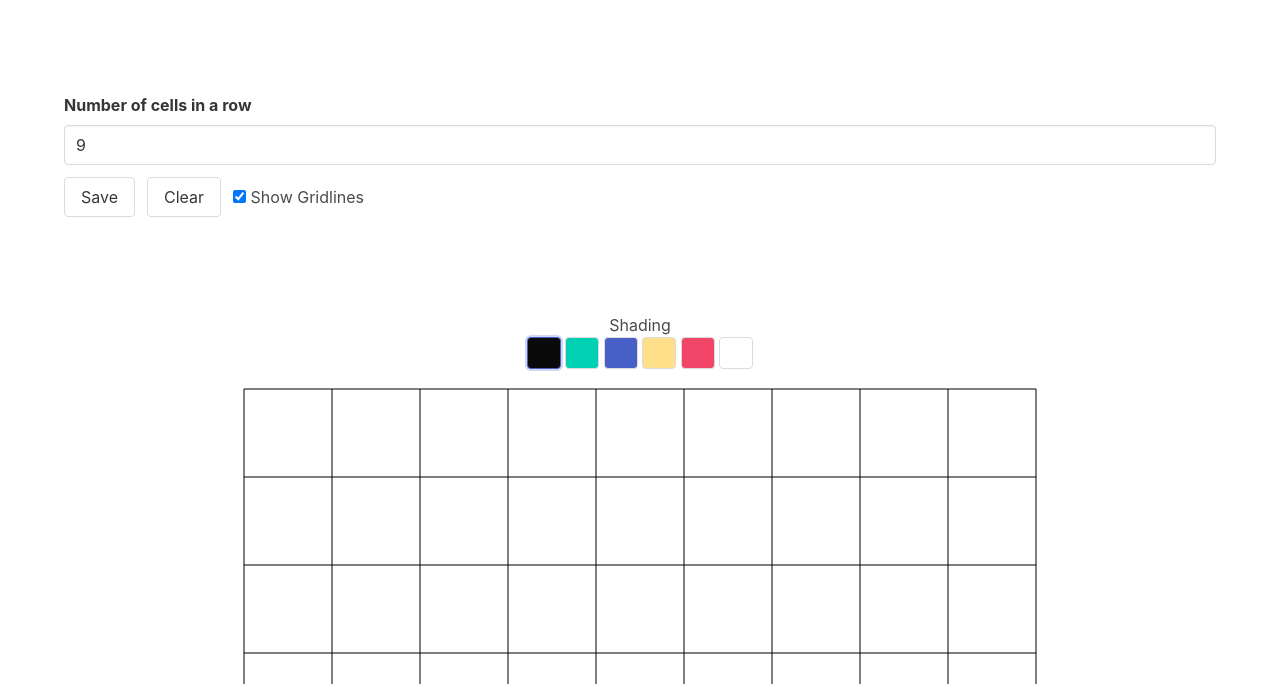
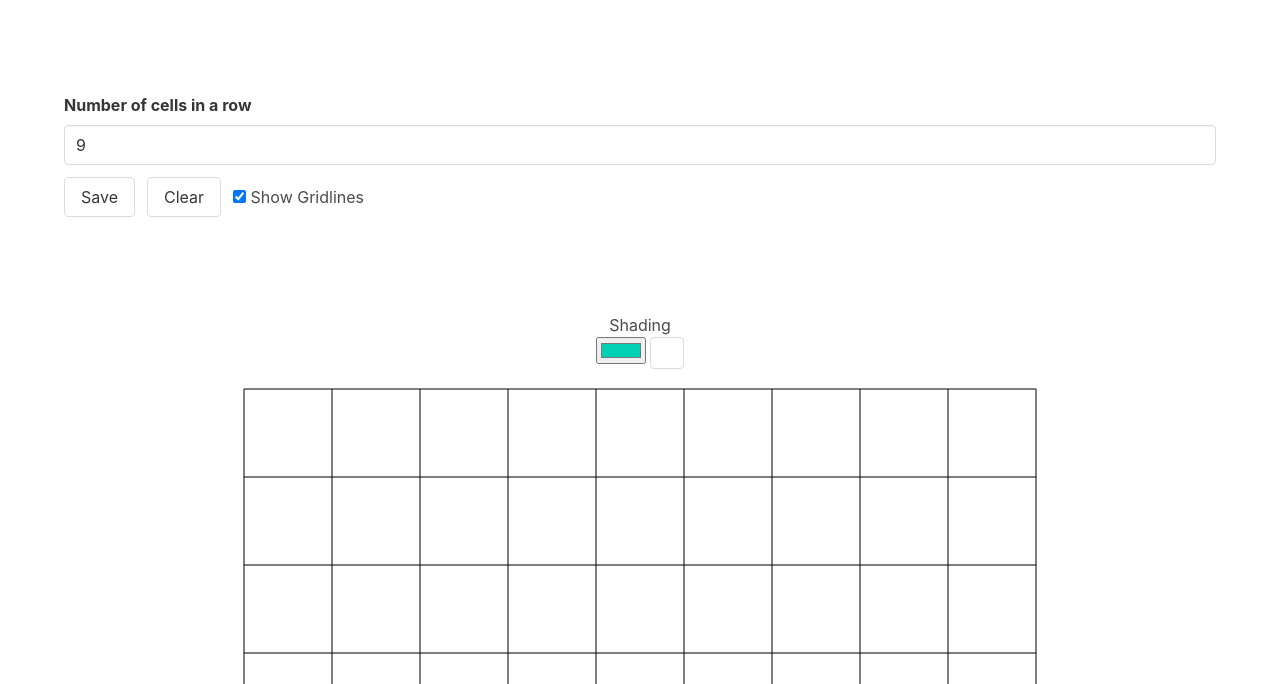
Before and after one commit to sean-dickinson/grid-maker, a plain HTML site: page dist/index.html in a window 1280 px wide. Shown: the part 116-800 px from the top of the page. Drawn offline with nearby package versions, Linux system fonts and the light colour scheme.

Commit message:
(feat) added colorpicker

```diff
--- a/dist/index.html
+++ b/dist/index.html
@@ -59,27 +59,8 @@
       <div id="shading" class="container has-text-centered">
         <h3>Shading</h3>
         <div>
-          <button
-            onclick="selectShade(this)"
-            class="button has-background-black is-focused"
-          ></button>
-          <button
-            onclick="selectShade(this)"
-            class="button has-background-primary"
-          ></button>
-          <button
-            onclick="selectShade(this)"
-            class="button has-background-link"
-          ></button>
-          <button
-            onclick="selectShade(this)"
-            class="button has-background-warning"
-          ></button>
-          <button
-            onclick="selectShade(this)"
-            class="button has-background-danger"
-          ></button>
-          <button onclick="selectShade(this)" class="button"></button>
+          <input type="color" oninput="selectShade(this.value)" value="#00d1b2">
+          <button onclick="selectShade('white')" class="button"></button>
         </div>
       </div>
       <div class="container has-text-centered">
--- a/dist/script.js
+++ b/dist/script.js
@@ -1,6 +1,6 @@
 // defining and initializing global variables
 let grid = [];
-let selectedShade = "";
+let selectedShade = "#00d1b2";
 let offset;
 let size;
 let numLines;
@@ -130,20 +130,10 @@ function savepdf() {
   canvas.style.visibility = "visible";
 }
 
-function selectShade(el) {
-  addSelected(el);
-  selectedShade = window
-    .getComputedStyle(el)
-    .getPropertyValue("background-color");
+function selectShade(color) {
+  selectedShade = color;
 }
 
-function addSelected(el) {
-  const element = document.querySelector(".is-focused");
-  if (element) {
-    element.classList.remove("is-focused");
-  }
-  el.classList.add("is-focused");
-}
 
 function getPosition(event) {
   const rect = canvas.getBoundingClientRect();
```
